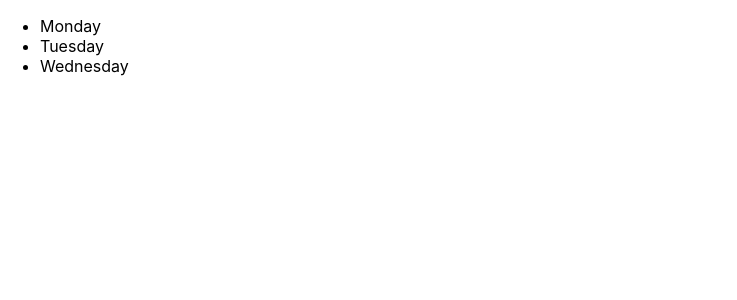
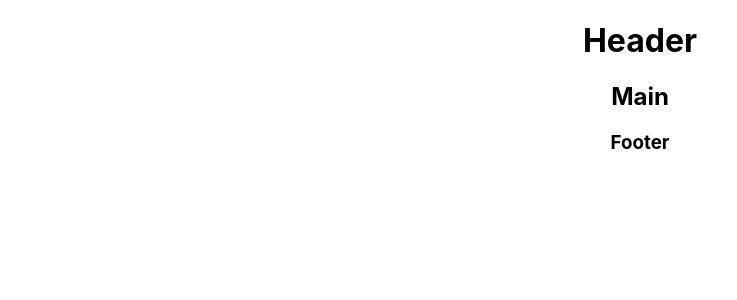
Before and after one commit to SharonVaughan/ReactEssentialsLinkedInLearning, a React (Create React App) app: page / in a window 1280 px wide. Shown: the top 300 px of the page, without its empty margins (0-737 px from the left). Built offline with nearby package versions, Linux system fonts and the light colour scheme.

Commit message:
Start using App.js

```diff
--- a/src/App.js
+++ b/src/App.js
@@ -1,23 +1,11 @@
-import logo from './logo.svg';
 import './App.css';
 
 function App() {
   return (
     <div className="App">
-      <header className="App-header">
-        <img src={logo} className="App-logo" alt="logo" />
-        <p>
-          Edit <code>src/App.js</code> and save to reload.
-        </p>
-        <a
-          className="App-link"
-          href="https://reactjs.org"
-          target="_blank"
-          rel="noopener noreferrer"
-        >
-          Learn React
-        </a>
-      </header>
+      <h1>Header</h1>
+      <h2>Main</h2>
+      <h3>Footer</h3>
     </div>
   );
 }
--- a/src/index.js
+++ b/src/index.js
@@ -1,12 +1,9 @@
 import React from 'react';
 import ReactDOM from 'react-dom';
 import './index.css';
+import App from './App';
 
 ReactDOM.render(
-  <ul>
-    <li>Monday</li>
-    <li>Tuesday</li>
-    <li>Wednesday</li>
-  </ul>,
+  <App />,
   document.getElementById('root')
 );
```
Also changed, not shown: 1 other file (tests, documents, lock files or other folders).
